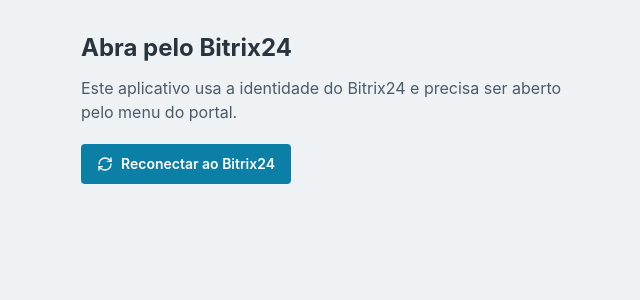
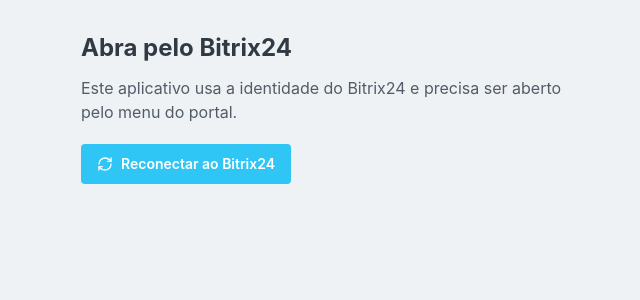
Before and after one commit to LucasNicotari/fortatech-termos-responsabilidade, a React (Vite) app in the folder frontend/: page /logs in a window 1280 px wide. Shown: the top 300 px of the page, without its empty margins (303-943 px from the left). Built offline with nearby package versions, Linux system fonts and the light colour scheme; no server answers.

Commit message:
style: simplify themes and focus states

```diff
--- a/frontend/src/components/PageShell.tsx
+++ b/frontend/src/components/PageShell.tsx
@@ -51,7 +51,7 @@ export function PageShell() {
   return (
     <div className="fortadocs-shell min-h-screen overflow-x-hidden bg-b24-bg">
       <BitrixFrameSync />
-      <header className="sticky top-0 z-30 border-t-[3px] border-t-mint bg-surface/95 shadow-[0_2px_14px_rgba(23,34,45,0.08)] backdrop-blur-md">
+      <header className="sticky top-0 z-30 bg-surface/95 shadow-[0_2px_14px_rgba(23,34,45,0.08)] backdrop-blur-md">
         <div className="mx-auto max-w-[1600px] px-3 sm:px-5 lg:px-7">
           <div className="relative flex min-h-[58px] items-center gap-3 lg:gap-5">
             <Link to="/" className="focus-ring flex shrink-0 items-center gap-2.5 rounded-lg" aria-label="FortaDocs - Dashboard">
@@ -100,7 +100,7 @@ export function PageShell() {
 
               {profileOpen && (
                 <div role="menu" className="absolute right-0 top-[calc(100%+10px)] w-[290px] overflow-hidden rounded-xl border border-b24-border bg-surface shadow-[0_18px_45px_rgba(82,92,105,0.22)]">
-                  <div className="border-b border-b24-border bg-gradient-to-br from-sky-50 to-surface px-4 py-3.5">
+                  <div className="border-b border-b24-border bg-b24-bg/40 px-4 py-3.5">
                     <div className="min-w-0">
                       <p className="truncate text-sm font-semibold text-ink">{user?.name}</p>
                       <p className="mt-0.5 text-[10px] font-semibold uppercase tracking-wide text-b24-blue-dark">{role}</p>
@@ -160,7 +160,7 @@ function PrimaryLink({ to, label, icon: Icon }: (typeof primaryItems)[number]) {
       className={({ isActive }) =>
         `focus-ring flex shrink-0 items-center gap-2 rounded-lg px-3 py-2 text-sm font-medium transition ${
           isActive
-            ? 'bg-sky-50 text-b24-blue-dark shadow-[inset_0_-2px_0_#2fc6f6]'
+            ? 'bg-sky-50 text-b24-blue-dark'
             : 'text-steel hover:bg-b24-bg hover:text-ink'
         }`
       }
--- a/frontend/src/components/SigningExperience.tsx
+++ b/frontend/src/components/SigningExperience.tsx
@@ -176,7 +176,7 @@ export function SigningExperience({
   if (session.finished) {
     return (
       <CenteredMessage
-        icon={<CheckCircle2 className="text-b24-green" size={46} />}
+        icon={<CheckCircle2 className="text-emerald-600" size={46} />}
         title="Assinatura concluída"
         message={completionMessage(session, local)}
         action={session.downloadUrl
@@ -189,7 +189,7 @@ export function SigningExperience({
   return (
     <main className="min-h-screen bg-b24-bg p-2 sm:p-4">
       <div className="mx-auto max-w-6xl overflow-hidden rounded-xl border border-b24-border bg-surface shadow-sm">
-        <header className="flex items-center gap-3 border-t-[3px] border-t-b24-blue px-4 py-3 sm:px-5">
+        <header className="flex items-center gap-3 px-4 py-3 sm:px-5">
           <FortaTechMark className="h-9 w-9" />
           <div className="min-w-0">
             <p className="font-extrabold leading-none tracking-tight"><span className="text-[#ed1c24]">Forta</span><span className="text-ink">Docs</span></p>
--- a/frontend/src/pages/Dashboard.tsx
+++ b/frontend/src/pages/Dashboard.tsx
@@ -33,7 +33,7 @@ export function Dashboard() {
       <header className="mb-3 flex flex-wrap items-center justify-between gap-3">
         <div><h1 className="text-xl font-bold tracking-tight text-ink">Visão geral</h1><p className="mt-0.5 text-xs text-steel">Resumo do que exige acompanhamento agora.</p></div>
         <div className="flex items-center gap-2">
-          <span className="hidden items-center gap-1.5 text-xs text-steel sm:flex"><span className="h-2 w-2 rounded-full bg-b24-green" /> {updatedAt ? `Atualizado às ${updatedAt}` : 'Dados atualizados'}</span>
+          <span className="hidden items-center gap-1.5 text-xs text-steel sm:flex"><span className="h-2 w-2 rounded-full bg-emerald-600" /> {updatedAt ? `Atualizado às ${updatedAt}` : 'Dados atualizados'}</span>
           <button onClick={() => refetch()} disabled={isFetching} aria-label="Atualizar dashboard" title="Atualizar dashboard" className="focus-ring grid h-9 w-9 place-items-center rounded border border-b24-border bg-surface text-steel hover:bg-sky-50 hover:text-b24-blue-dark disabled:opacity-60"><RefreshCw size={16} className={isFetching ? 'animate-spin' : ''} /></button>
           {user?.canOperate && <Link to="/send-requests" className="focus-ring inline-flex h-9 items-center gap-2 rounded bg-b24-blue px-3.5 text-sm font-semibold text-white hover:bg-b24-blue-dark"><FilePlus2 size={17} /> Novo termo</Link>}
         </div>
@@ -58,7 +58,7 @@ export function Dashboard() {
               </Link>
             ))}
           </div>
-        ) : <div className="grid min-h-28 flex-1 place-items-center px-5 py-5 text-center"><div><CheckCircle2 size={24} className="mx-auto mb-2 text-b24-green" /><p className="text-sm font-medium text-ink">Nenhum termo movimentado</p><p className="mt-0.5 text-[11px] text-steel">Os documentos enviados aparecerão aqui.</p>{user?.canOperate && <Link to="/send-requests" className="focus-ring mt-3 inline-flex items-center gap-1.5 rounded-lg bg-b24-blue px-3 py-2 text-xs font-semibold text-white hover:bg-b24-blue-dark"><FilePlus2 size={14} /> Criar primeiro termo</Link>}</div></div>}
+        ) : <div className="grid min-h-28 flex-1 place-items-center px-5 py-5 text-center"><div><CheckCircle2 size={24} className="mx-auto mb-2 text-emerald-600" /><p className="text-sm font-medium text-ink">Nenhum termo movimentado</p><p className="mt-0.5 text-[11px] text-steel">Os documentos enviados aparecerão aqui.</p>{user?.canOperate && <Link to="/send-requests" className="focus-ring mt-3 inline-flex items-center gap-1.5 rounded-lg bg-b24-blue px-3 py-2 text-xs font-semibold text-white hover:bg-b24-blue-dark"><FilePlus2 size={14} /> Criar primeiro termo</Link>}</div></div>}
         <div className="border-t border-b24-border bg-b24-bg/40 px-4 py-2.5 text-right sm:hidden"><Link to="/terms" className="text-xs font-semibold text-b24-blue-dark">Abrir Termos</Link></div>
       </article>
     </section>
--- a/frontend/src/pages/SendRequests.tsx
+++ b/frontend/src/pages/SendRequests.tsx
@@ -476,7 +476,7 @@ export function SendRequests() {
               <div className="mt-5 flex flex-wrap items-center justify-end gap-2 border-t border-b24-border pt-4">
                 <BackButton onClick={() => updateTerm(activeTerm.id, { step: 2 })} />
                 <button disabled={activeTerm.prepareStatus === 'pending' || flowLocked} onClick={() => prepareTerm(activeTerm.id)} className="focus-ring inline-flex items-center justify-center gap-2 rounded-lg border border-b24-blue px-4 py-2 text-sm font-semibold text-b24-blue-dark hover:bg-sky-50 disabled:opacity-50"><Eye size={16} /> {activeTerm.prepareStatus === 'pending' ? 'Preparando...' : activeTerm.previewUrl ? 'Atualizar prévia' : 'Gerar prévia'}</button>
-                {activeTerm.previewUrl && <button type="button" disabled={activeTerm.prepareStatus === 'pending'} onClick={() => openPreview(activeTerm)} className="focus-ring inline-flex items-center gap-2 rounded-lg border border-mint px-4 py-2 text-sm font-semibold text-mint hover:bg-emerald-50 disabled:opacity-50"><ExternalLink size={15} /> Visualizar PDF</button>}
+                {activeTerm.previewUrl && <button type="button" disabled={activeTerm.prepareStatus === 'pending'} onClick={() => openPreview(activeTerm)} className="focus-ring inline-flex items-center gap-2 rounded-lg border border-b24-border px-4 py-2 text-sm font-semibold text-b24-blue-dark hover:bg-sky-50 disabled:opacity-50"><ExternalLink size={15} /> Visualizar PDF</button>}
                 <button disabled={!activeTerm.draftId || !activeTerm.previewUrl || !providerReady || operationPending || activeTerm.sendStatus === 'success'} onClick={submitTerm} className="focus-ring inline-flex items-center justify-center gap-2 rounded-lg bg-b24-blue px-4 py-2 text-sm font-semibold text-white hover:bg-b24-blue-dark disabled:opacity-50" title={!providerReady ? providerSetupMessage(providerQuery.data) : undefined}><Send size={16} /> {activeTerm.sendStatus === 'pending' ? 'Enviando...' : 'Enviar termo'}</button>
               </div>
             </div>
--- a/frontend/src/pages/Signatures.tsx
+++ b/frontend/src/pages/Signatures.tsx
@@ -387,11 +387,11 @@ function SignatureActions({ signature, localMode, canOperate, onSync, onRetry, o
   const retryable = ['ERROR', 'DECLINED', 'CANCELED'].includes(signature.status);
   return (
     <div className="flex flex-wrap gap-2 md:justify-end">
-      {canOperate && localMode && signature.providerDocumentId && !finished && <a href={`/assinar/${encodeURIComponent(signature.providerDocumentId)}`} target="_blank" rel="noreferrer" className="focus-ring inline-flex items-center gap-1.5 rounded border border-b24-blue/40 bg-surface px-2.5 py-2 text-xs font-medium text-b24-blue-dark hover:bg-sky-50"><ExternalLink size={14} /> Abrir assinatura</a>}
+      {canOperate && localMode && signature.providerDocumentId && !finished && <a href={`/assinar/${encodeURIComponent(signature.providerDocumentId)}`} target="_blank" rel="noreferrer" className="focus-ring inline-flex items-center gap-1.5 rounded border border-b24-border bg-surface px-2.5 py-2 text-xs font-medium text-b24-blue-dark hover:bg-sky-50"><ExternalLink size={14} /> Abrir assinatura</a>}
       {canOperate && !finished && <button onClick={onSync} className="focus-ring inline-flex items-center gap-1.5 rounded border border-b24-border bg-surface px-2.5 py-2 text-xs font-medium text-steel hover:bg-zinc-50"><RefreshCw size={14} /> Atualizar</button>}
       {canOperate && retryable && <button onClick={onRetry} className="focus-ring inline-flex items-center gap-1.5 rounded border border-b24-border bg-surface px-2.5 py-2 text-xs font-medium text-steel hover:bg-zinc-50"><RotateCcw size={14} /> Tentar novamente</button>}
       {canOperate && signature.status === 'SIGNED' && ['PENDING', 'FAILED'].includes(signature.archiveStatus || '') && <button onClick={onRetryArchive} className="focus-ring inline-flex items-center gap-1.5 rounded border border-red-200 bg-surface px-2.5 py-2 text-xs font-medium text-coral hover:bg-red-50"><RotateCcw size={14} /> Salvar no Drive</button>}
-      {signature.archiveStatus === 'ARCHIVED' && signature.bitrixDriveDetailUrl && <a href={signature.bitrixDriveDetailUrl} target="_blank" rel="noreferrer" className="focus-ring inline-flex items-center gap-1.5 rounded border border-b24-blue/40 bg-surface px-2.5 py-2 text-xs font-medium text-b24-blue-dark hover:bg-sky-50"><ExternalLink size={14} /> Abrir no Drive</a>}
+      {signature.archiveStatus === 'ARCHIVED' && signature.bitrixDriveDetailUrl && <a href={signature.bitrixDriveDetailUrl} target="_blank" rel="noreferrer" className="focus-ring inline-flex items-center gap-1.5 rounded border border-b24-border bg-surface px-2.5 py-2 text-xs font-medium text-b24-blue-dark hover:bg-sky-50"><ExternalLink size={14} /> Abrir no Drive</a>}
       {signature.archiveStatus === 'ARCHIVED' && <button onClick={onDownload} className="focus-ring inline-flex items-center gap-1.5 rounded bg-b24-blue px-2.5 py-2 text-xs font-semibold text-white hover:bg-b24-blue-dark"><Download size={14} /> Baixar PDF</button>}
     </div>
   );
--- a/frontend/src/styles.css
+++ b/frontend/src/styles.css
@@ -5,21 +5,19 @@
 :root {
   --color-bg: 238 242 244;
   --color-surface: 255 255 255;
-  --color-border: 207 216 224;
-  --color-ink: 42 52 62;
-  --color-steel: 77 90 103;
-  --color-primary: 11 127 165;
-  --color-blue-dark: 12 120 156;
+  --color-border: 223 227 232;
+  --color-ink: 49 58 68;
+  --color-steel: 82 92 105;
+  --color-blue-dark: 25 169 213;
 }
 
 :root.dark {
-  --color-bg: 16 24 32;
-  --color-surface: 27 40 51;
-  --color-border: 59 75 89;
-  --color-ink: 241 245 248;
-  --color-steel: 189 201 211;
-  --color-primary: 11 127 165;
-  --color-blue-dark: 85 200 237;
+  --color-bg: 17 25 33;
+  --color-surface: 27 38 48;
+  --color-border: 57 72 86;
+  --color-ink: 234 240 245;
+  --color-steel: 180 193 205;
+  --color-blue-dark: 71 199 238;
 }
 
 * {
@@ -62,30 +60,14 @@ html.bitrix-embedded.dark body {
 
 html.bitrix-embedded.dark #root {
   min-height: 100vh;
-  padding: 4px 5px 0;
-  background:
-    radial-gradient(circle at 12% 0%, rgb(47 198 246 / 0.13), transparent 210px),
-    linear-gradient(135deg, rgb(238 242 244), rgb(215 225 233));
+  padding: 2px 2px 0;
+  background: rgb(226 233 239);
 }
 
 html.bitrix-embedded.dark .fortadocs-shell {
-  min-height: calc(100vh - 4px);
+  min-height: calc(100vh - 2px);
   overflow: clip;
-  border-radius: 12px 12px 0 0;
-  box-shadow:
-    0 0 0 1px rgb(17 25 33 / 0.2),
-    0 8px 24px rgb(17 25 33 / 0.2);
-}
-
-@media (max-width: 640px) {
-  html.bitrix-embedded.dark #root {
-    padding: 2px 2px 0;
-  }
-
-  html.bitrix-embedded.dark .fortadocs-shell {
-    min-height: calc(100vh - 2px);
-    border-radius: 9px 9px 0 0;
-  }
+  border-radius: 8px 8px 0 0;
 }
 
 button,
@@ -149,7 +131,7 @@ textarea::placeholder {
 }
 
 .focus-ring {
-  @apply focus:outline-none focus:ring-2 focus:ring-mint focus:ring-offset-2;
+  @apply focus:outline-none focus-visible:ring-2 focus-visible:ring-b24-blue focus-visible:ring-offset-2;
 }
 
 .dark .focus-ring {
@@ -205,16 +187,9 @@ textarea::placeholder {
 }
 
 .dark .bg-emerald-50,
+.dark .bg-emerald-100,
 .dark .hover\:bg-emerald-50:hover {
-  background-color: rgb(6 95 70 / 0.2);
-}
-
-.dark .bg-emerald-100 {
-  background-color: rgb(6 95 70 / 0.38);
-}
-
-.dark .bg-indigo-100 {
-  background-color: rgb(55 48 163 / 0.32);
+  background-color: rgb(6 95 70 / 0.3);
 }
 
 .dark .bg-red-50,
@@ -237,10 +212,6 @@ textarea::placeholder {
 .dark .text-emerald-700,
 .dark .text-emerald-800 {
   color: rgb(110 231 183);
-}
-
-.dark .text-indigo-800 {
-  color: rgb(199 210 254);
 }
 
 .dark .text-red-700 {
@@ -282,12 +253,6 @@ textarea::placeholder {
 
 .dark .border-red-200 {
   border-color: rgb(248 113 113 / 0.32);
-}
-
-/* Links use a luminous cyan in dark mode, while action buttons keep a darker
-   Bitrix blue so their white labels remain legible. */
-.dark .hover\:bg-b24-blue-dark:hover {
-  background-color: rgb(7 105 139);
 }
 
 .dark input,
--- a/frontend/tailwind.config.ts
+++ b/frontend/tailwind.config.ts
@@ -9,15 +9,12 @@ export default {
         surface: 'rgb(var(--color-surface) / <alpha-value>)',
         ink: 'rgb(var(--color-ink) / <alpha-value>)',
         steel: 'rgb(var(--color-steel) / <alpha-value>)',
-        mint: '#2fc6f6',
-        amber: '#f5a623',
         coral: '#ff5752',
         b24: {
           bg: 'rgb(var(--color-bg) / <alpha-value>)',
           border: 'rgb(var(--color-border) / <alpha-value>)',
-          blue: 'rgb(var(--color-primary) / <alpha-value>)',
-          'blue-dark': 'rgb(var(--color-blue-dark) / <alpha-value>)',
-          green: '#9dcf00'
+          blue: '#2fc6f6',
+          'blue-dark': 'rgb(var(--color-blue-dark) / <alpha-value>)'
         }
       }
     }
```
Also changed, not shown: frontend/src/components/StatusBadge.tsx (+4 -4 lines).
